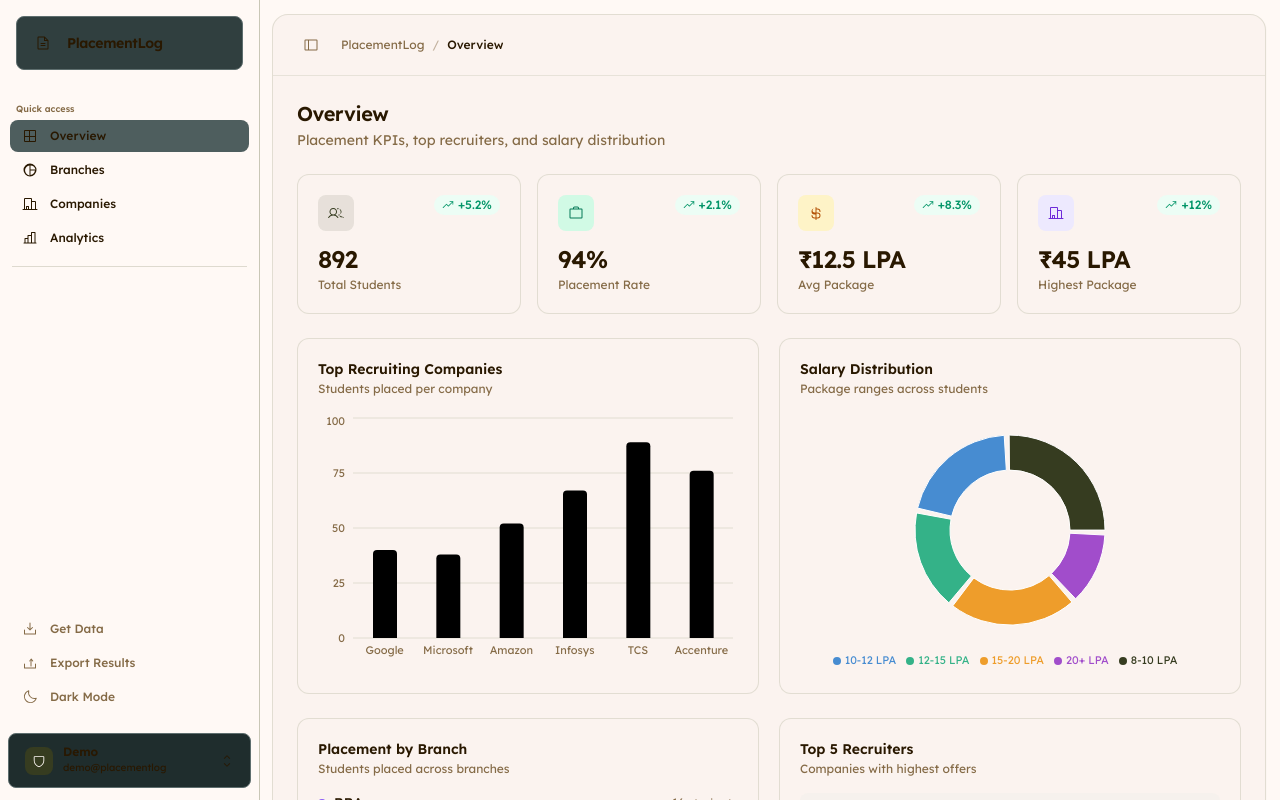
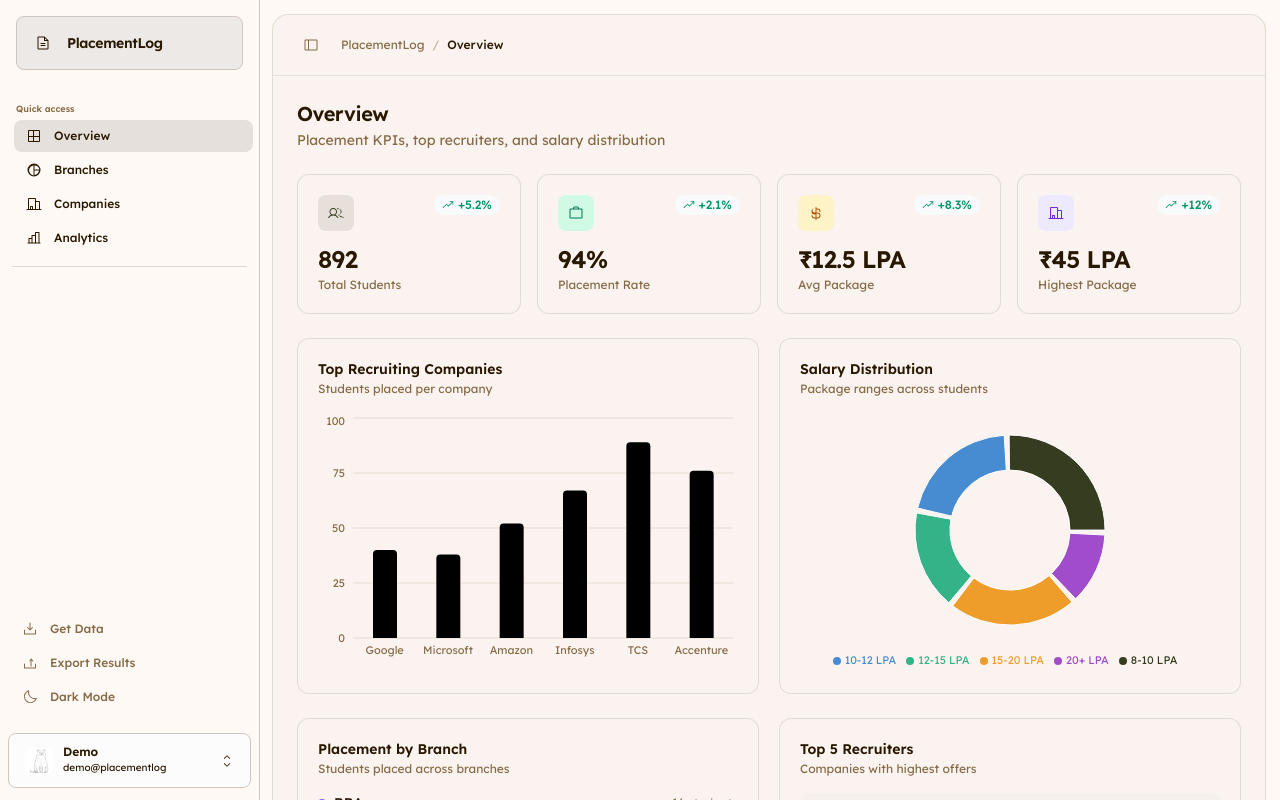
Before and after one commit to hebuildapps/placement-admin, a Next.js app: page /dashboard in a window 1280 px wide. Built offline with nearby package versions, Linux system fonts and the light colour scheme.

Commit message:
fix: darktheme constraint

```diff
--- a/app/globals.css
+++ b/app/globals.css
@@ -23,6 +23,7 @@
     --destructive-foreground: 22 100% 98%;
     --accent: 54 15% 88%;
     --accent-foreground: 35 100% 8%;
+    --sidebar: 30 15.24% 94.9%;
 }
 
 .dark {
--- a/components/branch-view.tsx
+++ b/components/branch-view.tsx
@@ -15,7 +15,6 @@ interface BranchViewProps {
   data: ParsedPlacementData | null;
 }
 
-// Custom tooltip
 function ChartTooltip({ active, payload }: any) {
   if (!active || !payload?.length) return null;
   return (
@@ -43,7 +42,6 @@ export default function BranchView({ data }: BranchViewProps) {
 
   return (
     <div className="space-y-5">
-      {/* ── Donut chart card ──────────────────────────────────────── */}
       <div className="bg-card border border-border/50 rounded-xl p-5">
         <div className="mb-4">
           <h3 className="text-sm font-semibold text-foreground">
@@ -78,7 +76,6 @@ export default function BranchView({ data }: BranchViewProps) {
             </PieChart>
           </ResponsiveContainer>
 
-          {/* Centre overlay */}
           <div className="absolute flex flex-col items-center justify-center pointer-events-none" style={{ top: "46%", transform: "translateY(-50%)" }}>
             <p className="text-3xl font-bold text-foreground tabular-nums leading-none">
               {totalSelections}
@@ -88,7 +85,6 @@ export default function BranchView({ data }: BranchViewProps) {
         </div>
       </div>
 
-      {/* ── Branch detail grid ────────────────────────────────────── */}
       <div className="bg-card border border-border/50 rounded-xl p-5">
         <div className="mb-4">
           <h3 className="text-sm font-semibold text-foreground">Branch Details</h3>
--- a/components/company-view.tsx
+++ b/components/company-view.tsx
@@ -17,7 +17,6 @@ interface CompanyViewProps {
   data: ParsedPlacementData | null;
 }
 
-// Custom tooltip
 function ChartTooltip({ active, payload, label }: any) {
   if (!active || !payload?.length) return null;
   return (
@@ -32,7 +31,6 @@ function ChartTooltip({ active, payload, label }: any) {
   );
 }
 
-// Branch colour tokens (design-token safe)
 const branchPalette: Record<string, string> = {
   CSE: "hsl(210 70% 55%)",
   ECE: "hsl(185 65% 45%)",
@@ -49,7 +47,6 @@ export default function CompanyView({ data }: CompanyViewProps) {
 
   return (
     <div className="space-y-5">
-      {/* ── Overall company bar chart ──────────────────────────────── */}
       <div className="bg-card border border-border/50 rounded-xl p-5">
         <div className="mb-4">
           <h3 className="text-sm font-semibold text-foreground">
@@ -87,7 +84,6 @@ export default function CompanyView({ data }: CompanyViewProps) {
         </ResponsiveContainer>
       </div>
 
-      {/* ── Per-company breakdown grid ────────────────────────────── */}
       <div className="grid grid-cols-1 lg:grid-cols-2 gap-4">
         {companyWiseData.map((company) => (
           <div
--- a/components/sidebar.tsx
+++ b/components/sidebar.tsx
@@ -1,12 +1,10 @@
 "use client";
-
 import { useState, useRef, useEffect } from "react";
 import { useRouter } from "next/navigation";
 import UploadModal from "@/components/upload-modal";
 import { useTheme } from "@/components/theme-provider";
 import type { ParsedPlacementData } from "@/app/actions/parse-file";
 
-// ─── Phosphor icon SVG components ──────────────────────────────────────────
 function IconSquaresFour({ className = "w-4 h-4" }: { className?: string }) {
   return (
     <svg className={className} viewBox="0 0 256 256" fill="currentColor">
@@ -87,15 +85,6 @@ function IconCaretUpDown({ className = "w-4 h-4" }: { className?: string }) {
   );
 }
 
-function IconShield({ className = "w-4 h-4" }: { className?: string }) {
-  return (
-    <svg className={className} viewBox="0 0 256 256" fill="currentColor">
-      <path d="M208,40H48A16,16,0,0,0,32,56v58.78c0,89.61,75.82,119.34,91,124.39a15.53,15.53,0,0,0,10,0c15.2-5.05,91-34.78,91-124.39V56A16,16,0,0,0,208,40Zm0,74.79c0,78.42-66.35,104.62-80,109.18-13.53-4.51-80-30.69-80-109.18V56H208Z" />
-    </svg>
-  );
-}
-
-// ─── Nav item type ──────────────────────────────────────────────────────────
 interface NavItem {
   id: string;
   label: string;
@@ -130,7 +119,6 @@ const navItems: NavItem[] = [
   },
 ];
 
-// ─── Props ──────────────────────────────────────────────────────────────────
 interface SidebarProps {
   activeTab: string;
   onTabChange: (tab: string) => void;
@@ -153,7 +141,6 @@ export default function Sidebar({
   const router = useRouter();
   const dropdownRef = useRef<HTMLDivElement>(null);
 
-  // Close dropdown on outside click
   useEffect(() => {
     function handle(e: MouseEvent) {
       if (dropdownRef.current && !dropdownRef.current.contains(e.target as Node)) {
@@ -196,15 +183,20 @@ export default function Sidebar({
     <>
       <aside
         className={`
-          flex flex-col h-screen border-r border-r-transparent bg-background mr-3
+          flex flex-col h-screen border-r border-r-transparent bg-sidebar dark:bg-background mr-3
           transition-all duration-300 ease-in-out flex-shrink-0
           hover:border-r-border
           ${collapsed ? "w-[64px]" : "w-[260px]"}
         `}
       >
-        {/* ── Logo ──────────────────────────────────────────── */}
         <div
-          className={`flex items-center gap-2.5 rounded-lg bg-[#303f3f] border border-[#5e6e6e] px-3 py-3 m-4 ${collapsed ? "justify-center px-0 bg-background" : ""}`}
+          className={`
+        flex items-center gap-2.5 rounded-lg
+        ${collapsed
+          ? "bg-transparent border-transparent justify-center px-5 py-1.5 m-4"
+          : "bg-[#ede9e6] dark:bg-[#303f3f] px-3 py-3 m-4"}
+        border border-[#cfc6bf] dark:border-[#5e6e6e]
+      `}
         >
           <div className="w-7 h-7 rounded-lg bg-transparent flex items-center justify-center flex-shrink-0">
             <svg
@@ -222,18 +214,15 @@ export default function Sidebar({
           )}
         </div>
 
-        {/* ── Nav group label ────────────────────────────────── */}
         {!collapsed && (
           <p className="text-[9px] font-semibold text-muted-foreground pt-4 px-4 mb-1">
             Quick access
           </p>
         )}
 
-        {/* ── Nav items ─────────────────────────────────────── */}
-        <nav className="flex flex-col gap-0.5 px-2.5">
+        <nav className="flex flex-col gap-0.5 px-1.5 ml-2">
           {navItems.map((item) => {
             const isActive = activeTab === item.tab && item.id !== "analytics";
-            // analytics links to overall as secondary entry
             const effectiveActive =
               item.id === "analytics"
                 ? false
@@ -248,7 +237,7 @@ export default function Sidebar({
                   ${collapsed ? "justify-center px-0 py-2.5 w-full" : "px-3 py-2"}
                   ${
                     effectiveActive
-                      ? "bg-[#4e5e5e] brightness-115 text-foreground"
+                      ? "bg-[#e5e0dc] dark:bg-[#4e5e5e] brightness-115 text-foreground"
                       : "text-foreground hover:bg-card/60 hover:text-foreground"
                   }
                 `}
@@ -260,13 +249,10 @@ export default function Sidebar({
           })}
         </nav>
 
-        {/* ── Separator ─────────────────────────────────────── */}
         <div className="mx-3 my-3 border-t border-border/60" />
 
-        {/* ── Bottom actions ────────────────────────────────── */}
         <div className={`flex flex-col gap-0.5 px-2.5 mt-auto pb-1`}>
 
-          {/* Get Data */}
           <button
             onClick={() => setUploadModalOpen(true)}
             title={collapsed ? "Get Data" : undefined}
@@ -280,7 +266,6 @@ export default function Sidebar({
             {!collapsed && <span>Get Data</span>}
           </button>
 
-          {/* Export Results */}
           <button
             onClick={handleExport}
             disabled={exporting}
@@ -296,7 +281,6 @@ export default function Sidebar({
             {!collapsed && <span>{exporting ? "Exporting…" : "Export Results"}</span>}
           </button>
 
-          {/* Theme toggle */}
           <button
             onClick={toggleTheme}
             title={collapsed ? (theme === "dark" ? "Light Mode" : "Dark Mode") : undefined}
@@ -317,22 +301,20 @@ export default function Sidebar({
           </button>
         </div>
 
-        {/* ── Account selector ──────────────────────────────── */}
         <div className="relative px-2 pb-3 pt-4" ref={dropdownRef}>
           <button
             onClick={() => setAccountOpen((v) => !v)}
             title={collapsed ? "Admin" : undefined}
             className={`
-              w-full flex items-center gap-2.5 rounded-lg border bg-[#1f2d2d] border-[#5e6e6e] hover:bg-muted/60 transition-all duration-150 cursor-pointer
+              w-full flex items-center gap-2.5 rounded-lg border bg-[#fdfcfc] dark:bg-[#1f2d2d] border-[#cfc6bf] dark:border-[#5e6e6e] transition-all duration-150 cursor-pointer
               ${collapsed ? "justify-center px-0 py-2" : "px-3 py-2"}
             `}
           >
-            {/* Avatar */}
 
             {!collapsed && (
               <div className="flex w-full items-center gap-2.5 hover:bg-card/60 p-1 rounded-lg">
-                <div className="w-7 h-7 rounded-lg bg-primary flex items-center justify-center flex-shrink-0">
-                  <IconShield className="w-3.5 h-3.5 text-primary-foreground" />
+                <div className="w-7 h-7 rounded-lg flex items-center justify-center flex-shrink-0">
+                  <img className="w-full h-full rounded-lg text-primary-foreground" src="/minimalist-pfp.webp" alt="Profile" />
                 </div>
                 <div className="flex-1 text-left min-w-0">
                   <p className="text-xs font-semibold text-foreground leading-none truncate">
@@ -347,11 +329,10 @@ export default function Sidebar({
             )}
           </button>
 
-          {/* Dropdown */}
           {accountOpen && (
             <div
               className={`
-                absolute bottom-full mb-1 z-50 bg-card/20 border border-bdr-accent shadow-lg rounded-xl overflow-hidden
+                absolute bottom-full mb-1 z-50 bg-[#fdfcfc] dark:bg-[#1f2d2d] border border-[#cfc6bf] dark:border-[#5e6e6e] shadow-lg rounded-xl overflow-hidden
                 ${collapsed ? "left-full ml-2 w-40" : "left-2 right-2"}
               `}
             >
@@ -370,7 +351,6 @@ export default function Sidebar({
         </div>
       </aside>
 
-      {/* Upload modal (controlled here, re-used from existing component) */}
       <UploadModal
         isOpen={uploadModalOpen}
         onClose={() => setUploadModalOpen(false)}
--- a/components/theme-provider.tsx
+++ b/components/theme-provider.tsx
@@ -21,7 +21,6 @@ export function useTheme() {
 export function ThemeProvider({ children }: { children: React.ReactNode }) {
   const [theme, setTheme] = useState<Theme>("light");
 
-  // On mount, read preference from localStorage or system
   useEffect(() => {
     const stored = localStorage.getItem("theme") as Theme | null;
     if (stored === "dark" || stored === "light") {
@@ -31,7 +30,6 @@ export function ThemeProvider({ children }: { children: React.ReactNode }) {
     }
   }, []);
 
-  // Apply class to <html> whenever theme changes
   useEffect(() => {
     const root = document.documentElement;
     if (theme === "dark") {
--- a/components/upload-modal.tsx
+++ b/components/upload-modal.tsx
@@ -79,7 +79,6 @@ export default function UploadModal({
           description: `Uploaded ${file.name} - ${parsedData.companyData.length} companies found`,
         });
 
-        // Reset after 2 seconds
         setTimeout(() => {
           onUploadSuccess(parsedData);
           setUploading(false);
@@ -126,7 +125,6 @@ export default function UploadModal({
             </DialogDescription>
           </div>
           <div className="space-y-4">
-            {/* Drop Zone */}
             <div
               {...getRootProps()}
               className={`border-2 bg-white border-dashed rounded-lg p-8 text-center cursor-pointer transition-colors ${
@@ -155,7 +153,6 @@ export default function UploadModal({
               </div>
             </div>
 
-            {/* Progress Bar */}
             {uploading && (
               <div className="space-y-2">
                 <div className="flex items-center justify-between">
@@ -170,7 +167,6 @@ export default function UploadModal({
               </div>
             )}
 
-            {/* Status Messages */}
             {uploadStatus === "success" && (
               <div className="flex items-center gap-2 text-green-600 bg-green-50 p-3 rounded-lg">
                 <CheckCircle className="w-5 h-5" />
@@ -190,7 +186,6 @@ export default function UploadModal({
               </div>
             )}
 
-            {/* Action Buttons */}
             <div className="flex gap-3 pt-2">
               <Button
                 variant="outline"
--- a/tailwind.config.js
+++ b/tailwind.config.js
@@ -1,5 +1,6 @@
 /** @type {import('tailwindcss').Config} */
 export default {
+  darkMode: "class",
   content: [
     "./app/**/*.{js,ts,jsx,tsx}",
     "./components/**/*.{js,ts,jsx,tsx}",
```
Also changed, not shown: app/dashboard/page.tsx (+8 -14 lines), components/overall-view.tsx (+2 -16 lines), public/minimalist-pfp.webp (added).
